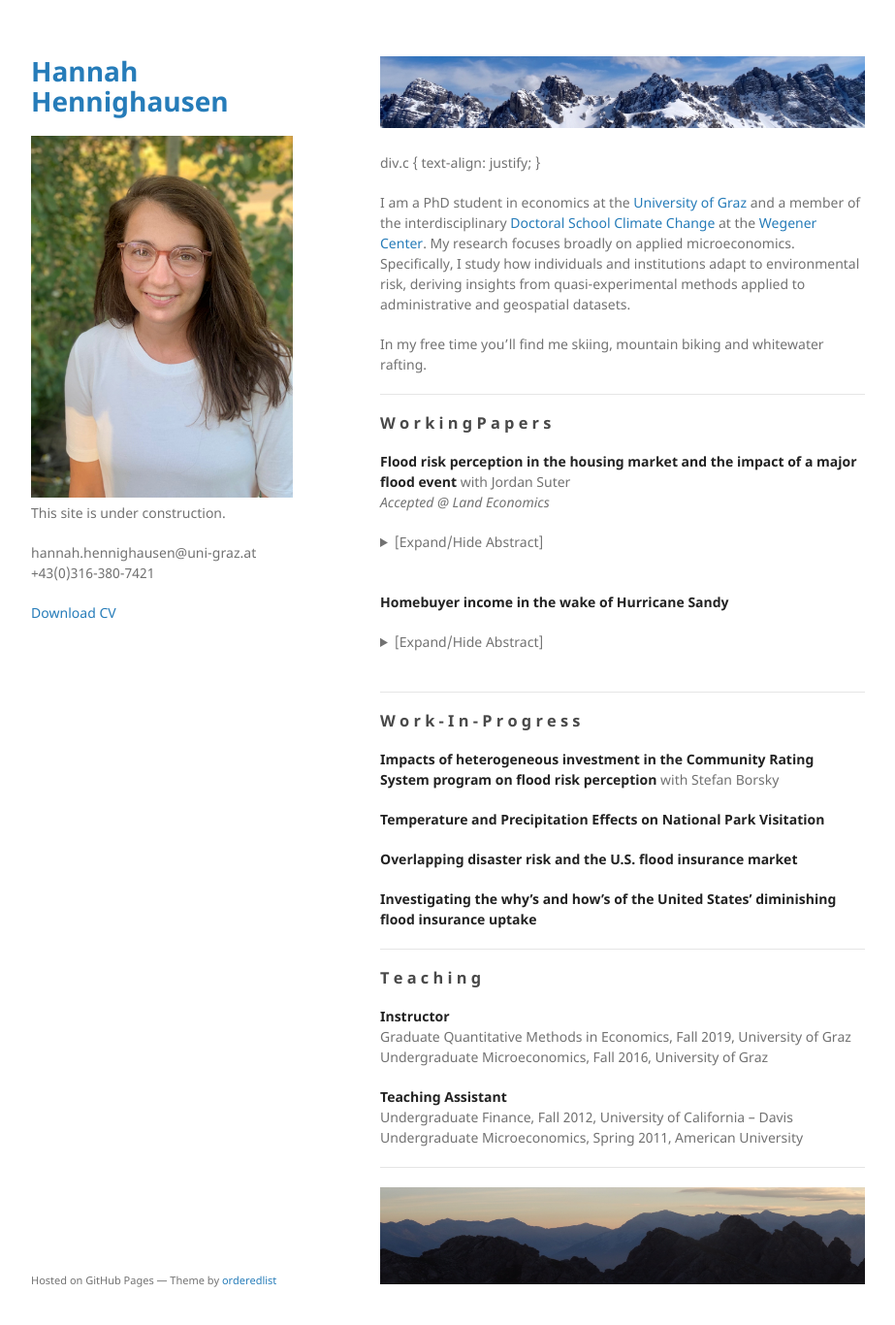
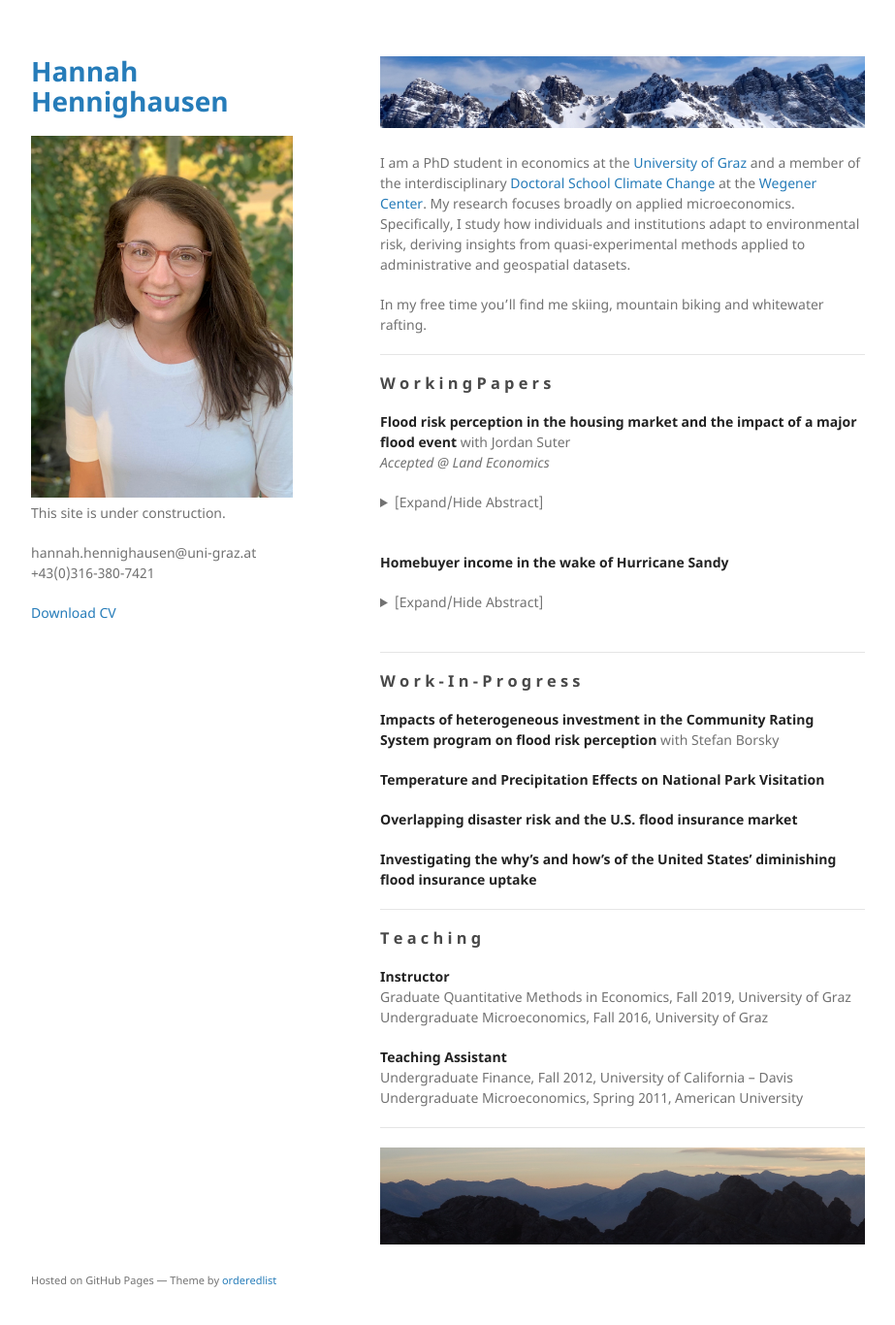
Before and after one commit to hannahhennighausen/hannahhennighausen.github.io, a Jekyll site: the page built from index.md, in a window 1280 px wide and 1399 px high. Shown: the top 1366 px of the window at 97% size, without its empty margins (178-1101 px from the left). Built offline with Jekyll 4.4.1, drawn with Linux system fonts in a browser that asks for light colours.

Commit message:
Update index.md

```diff
--- a/index.md
+++ b/index.md
@@ -2,10 +2,6 @@
 layout: default
 ---
 <img src="/assets/img/mountains3.jpeg" alt="AxamerLizum" />
-
-div.c {
-  text-align: justify;
-}
 
 I am a PhD student in economics at the [University of Graz](https://volkswirtschaftslehre.uni-graz.at/en/) and a member of the interdisciplinary [Doctoral School Climate Change](https://dk-climate-change.uni-graz.at/en/) at the [Wegener Center](https://wegcenter.uni-graz.at/en/). My research focuses broadly on applied microeconomics. Specifically, I study how individuals and institutions adapt to environmental risk, deriving insights from quasi-experimental methods applied to administrative and geospatial datasets.
 
```
